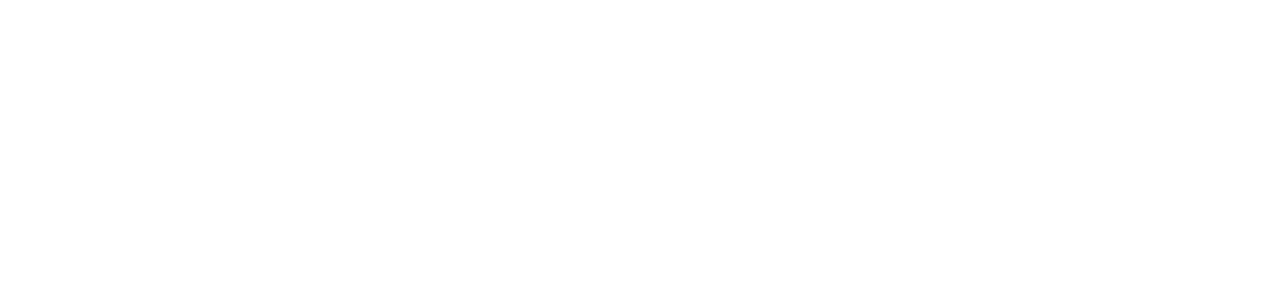
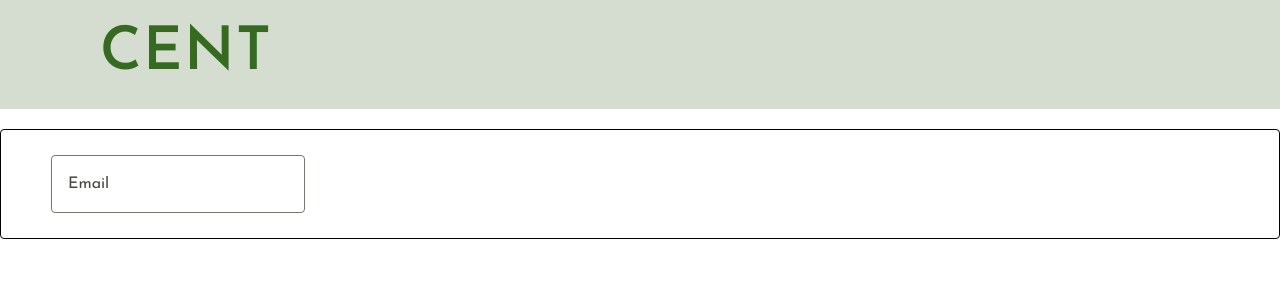
Before and after one commit to brandon509/budget-app, a React (Vite) app in the folder frontend/: page /1/profile in a window 1280 px wide. Before the commit this address had no page. Shown: the top 300 px of the page. Built offline with nearby package versions, Linux system fonts and the light colour scheme.

Commit message:
fixed header and added it to other pages

```diff
--- a/frontend/src/App.jsx
+++ b/frontend/src/App.jsx
@@ -21,8 +21,8 @@
             <Route path='/account/login' element={<Login />} />
             <Route path='/account/password/resetRequest' element={<ForgotPassword />} />
             <Route path='/account/password/reset/:ident/:timeStamp/:hash' element={<PasswordReset />} />
-            <Route path='/:id' element={<Profile />} />
             <Route path='/account/verify/:id' element={<EmailVerify />} />
+            <Route path='/:id/profile' element={<Profile />} />
             <Route path='/test' element={<Test />} />
           </Routes>
         </div>
--- a/frontend/src/components/header.jsx
+++ b/frontend/src/components/header.jsx
@@ -18,17 +18,27 @@
 
     const onClickHome = () => {
         navigate('/')
+        dispatch(reset())
     }
 
     const onClickLogout = () => {
         dispatch(logout())
     }
 
+    const onClickLogin = () => {
+        navigate('/account/login')
+        dispatch(reset())
+    }
+
     return(
         <div className="header">
-            {location.pathname.includes('/account/verify') && <h1 className="header-title" onClick={onClickHome}>CENT</h1>}
-            {/* {location.pathname != '/' && <h1>Budgey</h1>} */}
-            {user && <button onClick={onClickLogout}>Logout</button>}
+            {location.pathname != '/' &&
+                <div className="header-contents">
+                    <h1 className="header-title" onClick={onClickHome}>CENT</h1>
+                    {user && <button className="btn header-btn" onClick={onClickLogout}>Log out</button>}
+                    {location.pathname.includes('/account/verify') && <button className="btn header-btn" onClick={onClickLogin}>Log in</button>}
+                </div>
+            }
         </div>
     )
 }
--- a/frontend/src/main.css
+++ b/frontend/src/main.css
@@ -216,19 +216,18 @@
    display: flex;
    flex-direction: column;
    align-items: center;
-
+   margin-top: 20px;
  }
 
  .email-verify-success{
    border-radius: 2%;
    width: 25%;
    margin-left: 1.5%;
-   background: rgb(240, 251, 240);
    padding: 1%;
  }
 
  .success-icon{
-   color: green;
+   color: #366A21;
    font-size: 25px;
    margin-top: 25px;
  }
@@ -467,15 +466,28 @@
 .header-title{
    font-weight: 600;
    letter-spacing: 1.4px;
-   font-size: 50px;
+   font-size: 60px;
    color: #366A21;
    cursor: pointer;
    margin-left: 100px;
    margin-top: 0px;
    margin-bottom: 0px;
-   padding: 20px 0px
 }
 
 .header{
-   background: #b6f39873;
+   background: #a1b09672;
 }
+
+.header-contents{
+   display: flex;
+   justify-content: space-between;
+   padding: 20px 0px;
+}
+
+.header-btn{
+   margin-right: 20px;
+}
+
+.email-verify-error{
+   font-size: 18px;
+}
--- a/frontend/src/pages/emailVerify.jsx
+++ b/frontend/src/pages/emailVerify.jsx
@@ -1,4 +1,4 @@
-import { useParams, useNavigate } from 'react-router-dom'
+import { useParams } from 'react-router-dom'
 import { useDispatch, useSelector } from 'react-redux'
 import { useEffect, useState } from 'react'
 import { verifyEmail, reset } from '../features/auth/authSlice'
@@ -11,14 +11,13 @@
 
     const params = useParams()
     const dispatch = useDispatch()
-    const navigate = useNavigate()
 
     const { isError, isSuccess, message } = useSelector((state) => state.auth)
 
     useEffect(() => {
         if(isError){
             if(message.includes("401")){
-                setError("Email already verified, please log in")
+                setError("Email already verified, please log in to continue.")
             }
             else{
                 setError("404: Page not found")
@@ -28,11 +27,6 @@
         dispatch(verifyEmail(params.id))
     }, [isError])
 
-    const onClick = () => {
-        dispatch(reset())
-        navigate('/')
-    }
-
     return(
         <div className='email-verify'>
             {isSuccess &&
@@ -41,12 +35,11 @@
                         <FontAwesomeIcon className='success-icon' icon={faCircleCheck} />
                         <p className='success'>Success! Your email has been verified.</p>
                     </div>
-                    <p className='success-signin'>Sign in to continue.</p>
+                    <p className='success-signin'>Log in to continue.</p>
                 </div>}
             {isError &&
-                <p>{error}</p>
+                <p className='email-verify-error'>{error}</p>
             }
-            <button onClick={onClick} className='home-btn'>Home</button>
         </div>
     )
 }
--- a/frontend/src/pages/forgotPassword.jsx
+++ b/frontend/src/pages/forgotPassword.jsx
@@ -23,7 +23,7 @@
             setSuccessMessage(message)
         }
         if(user){
-            navigate(`/${user.id}`)
+            navigate(`/${user.id}/profile`)
         }
         dispatch(reset())
     }, [isError, isSuccess, message, dispatch])
--- a/frontend/src/pages/home.jsx
+++ b/frontend/src/pages/home.jsx
@@ -31,7 +31,7 @@
 
         }
         if(user){
-            navigate(`/${user.id}`)
+            navigate(`/${user.id}/profile`)
         }
 
         // if(isSuccess){
--- a/frontend/src/pages/login.jsx
+++ b/frontend/src/pages/login.jsx
@@ -32,7 +32,7 @@
         }
 
         if(user){
-            navigate(`/${user.id}`)
+            navigate(`/${user.id}/profile`)
         }
         // if(isSuccess){
         //     navigate(`/${user.id}`)
--- a/frontend/src/pages/profile.jsx
+++ b/frontend/src/pages/profile.jsx
@@ -1,3 +1,31 @@
+import TextInput from "../components/textInput"
+import { emailVal } from '../scripts/validation'
+import { useState, useEffect } from 'react'
+
 export default function(){
-    return <h1>You logged in!</h1>
+
+    const [email,setEmail] = useState('')
+
+    const onChange = (e) => {
+        setEmail(e.target.value)
+     }
+
+    const emailValidation = emailVal(email)
+
+    const emailInput = {
+        label: "Email",
+        type: "email",
+        name: "email",
+        handleChange: onChange,
+        inputValue: email,
+        validation: emailValidation,
+        errorMessage: 'Input is not valid'
+    }
+    return (
+        <div className='totalForm'>
+            <form className="form">
+                <TextInput {...emailInput}/>
+            </form>
+        </div>
+    )
 }
--- a/frontend/src/pages/signup.jsx
+++ b/frontend/src/pages/signup.jsx
@@ -28,7 +28,7 @@
         }
 
         if(user){
-            navigate(`/${user.id}`)
+            navigate(`/${user.id}/profile`)
         }
         dispatch(reset())
     }, [user, isError, message, navigate, dispatch])
```
